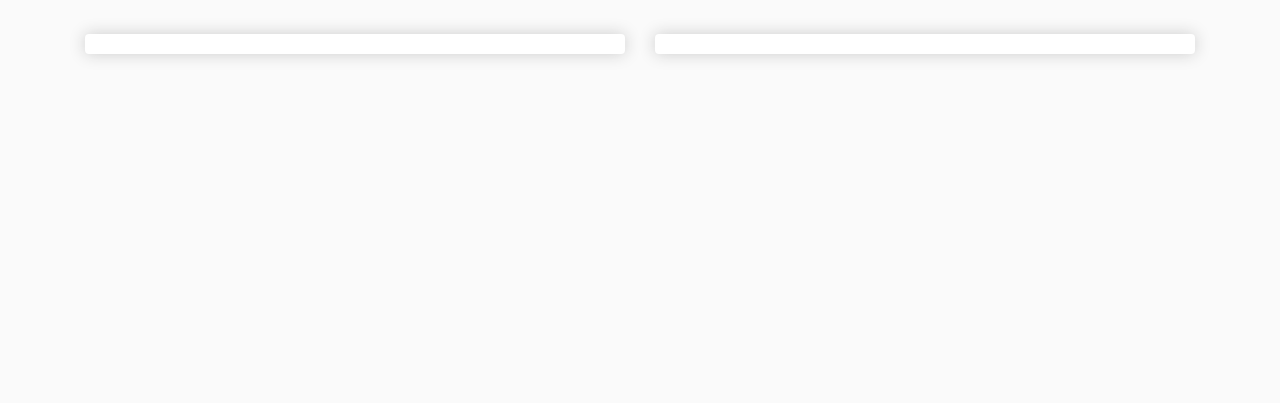
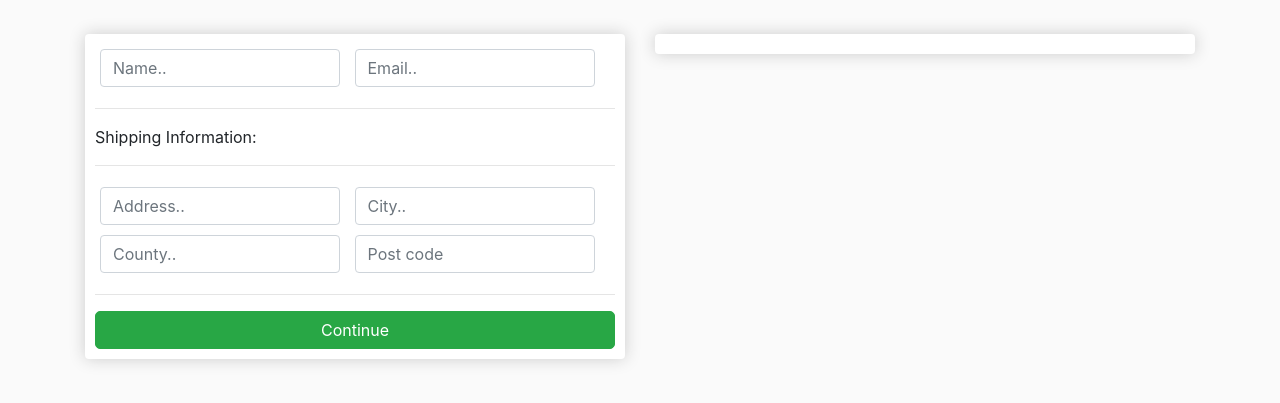
Before and after one commit to Cloud-Monkey/micro-e-commerce-django-paypal, a Django app: page /checkout/ in a window 1280 px wide. Shown: the part 86-489 px from the top of the page. Run offline with Django 4.2, Linux system fonts and the light colour scheme; some libraries are stand-ins or nearby versions.

Commit message:
edit: form fields checkout html

```diff
--- a/store/templates/store/checkout.html
+++ b/store/templates/store/checkout.html
@@ -4,7 +4,37 @@
      <div class="row">
 		<div class="col-lg-6">
 			<div class="box-element" id="form-wrapper">
+				<form id="form">
+					<div id="user-info">
+						<div class="form-field">
+							<input required class="form-control" type="text" name="name" placeholder="Name..">
+						</div>
+						<div class="form-field">
+							<input required class="form-control" type="email" name="email" placeholder="Email..">
+						</div>
+					</div>
 
+					<div id="shipping-info">
+						<hr>
+						<p>Shipping Information:</p>
+						<hr>
+						<div class="form-field">
+							<input class="form-control" type="text" name="address" placeholder="Address..">
+						</div>
+						<div class="form-field">
+							<input class="form-control" type="text" name="city" placeholder="City..">
+						</div>
+						<div class="form-field">
+							<input class="form-control" type="text" name="state" placeholder="County..">
+						</div>
+						<div class="form-field">
+							<input class="form-control" type="text" name="country" placeholder="Post code">
+						</div>
+					</div>
+
+					<hr>
+					<input id="form-button" class="btn btn-success btn-block" type="submit" value="Continue">
+				</form>
 			</div>
 
 		</div>
```
Lines whose indentation alone changed are shown as unchanged.
